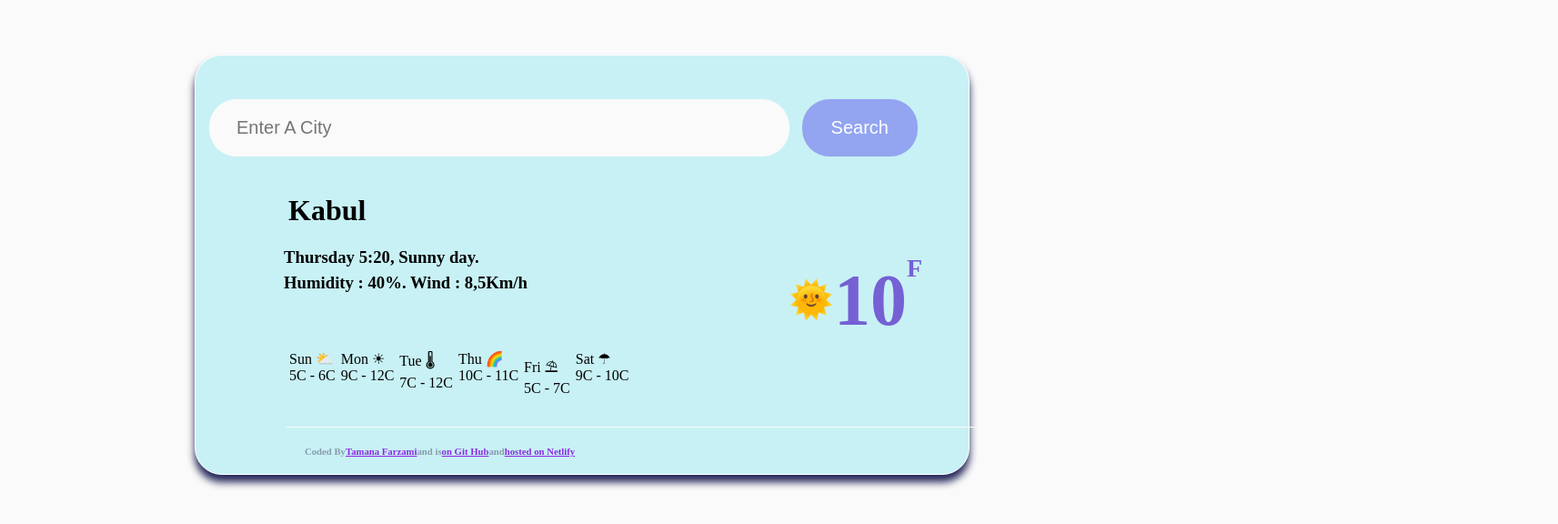
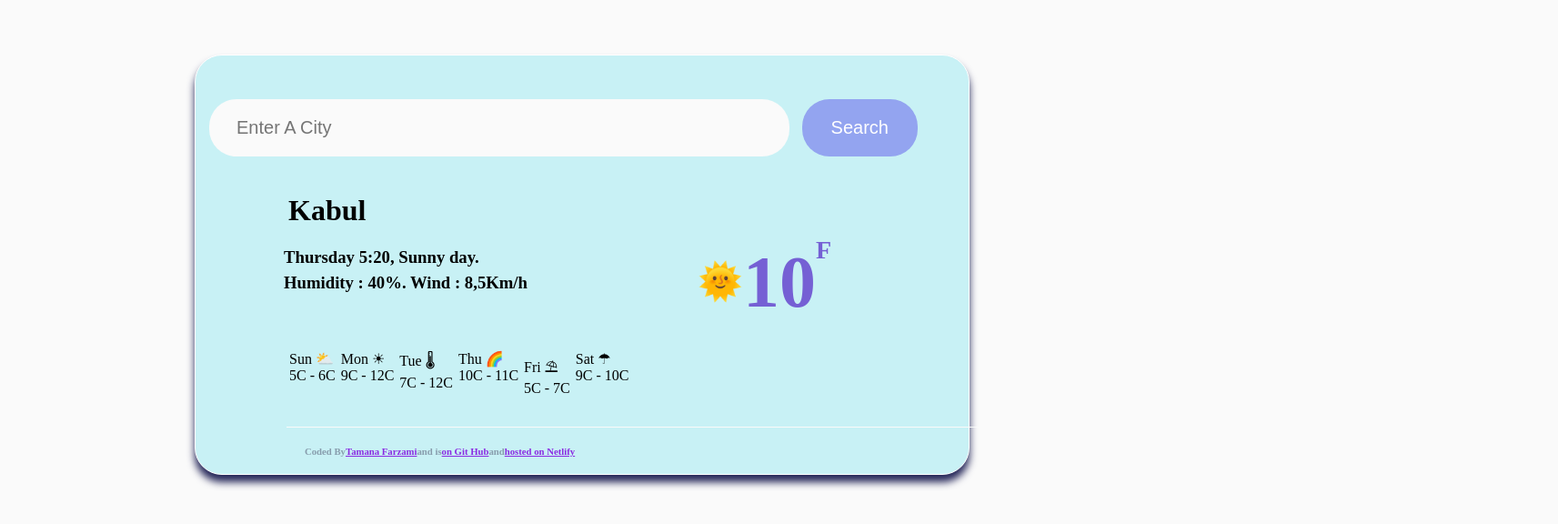
Before and after one commit to Tamana543/Weather-app-TamanaFarzami, a plain HTML site: page index.html in a window 1280 px wide. Shown: the whole page at 91% size, 1713 px wide, since content can reach past the window. Drawn offline with nearby package versions, Linux system fonts and the light colour scheme.

Commit message:
fixed Css positioning

```diff
--- a/K-S.css
+++ b/K-S.css
@@ -55,8 +55,8 @@ li {
 h4 {
     display: flex;
     position:relative;
-    left: 650px;
-    top: -50px;
+    left: 550px;
+    top: -70px;
     right: -20px;
     font-weight: 500px;
     padding: 0px;
@@ -75,6 +75,7 @@ h4 {
     font-size: 28px;
     position: relative;
     top: -35px;
+
 }
 .current-temperature-icon{
     position: relative;
```
